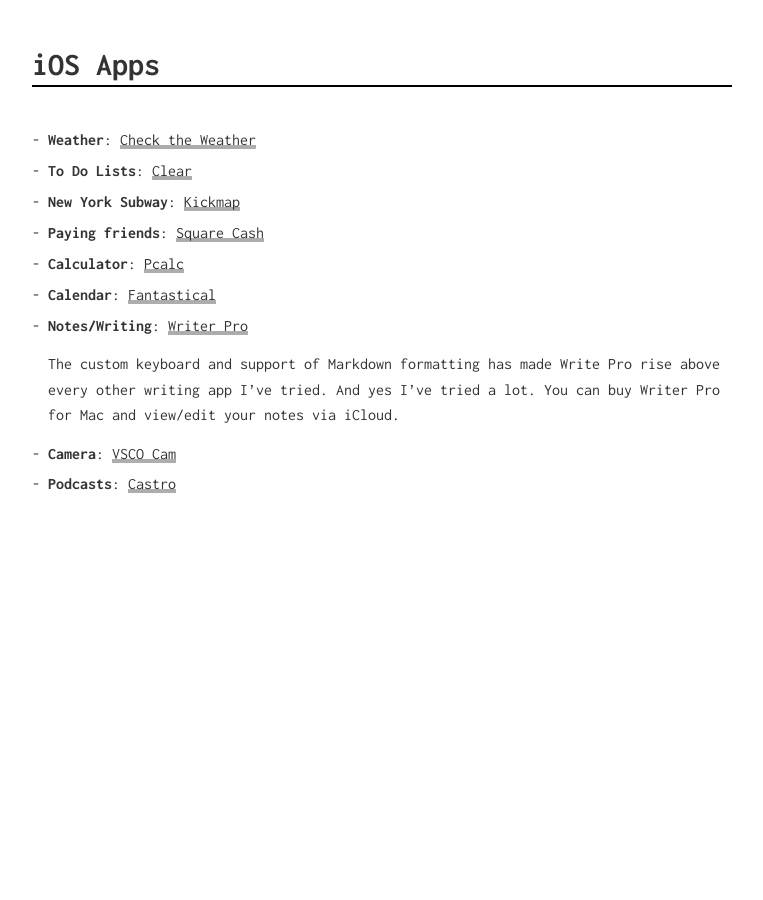
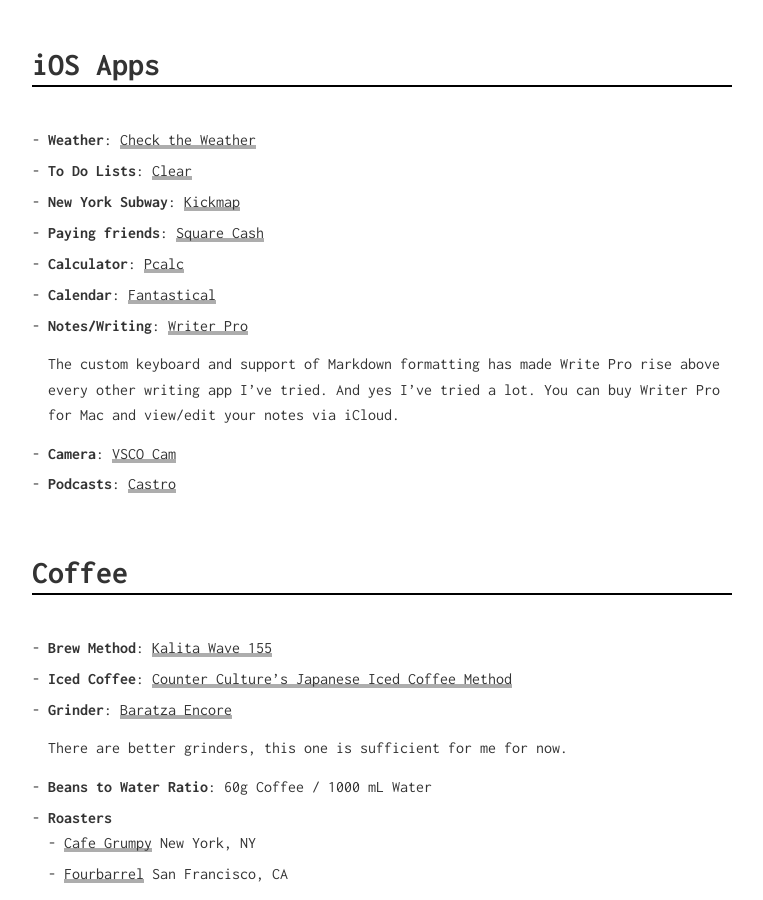
Before and after one commit to sklise/damn-fine, a Jekyll site: the page built from things.md, in a window 1280 px wide and 900 px high, scrolled down 1781 px. Shown: the whole window, without its empty margins (258-1021 px from the left). Built offline with Jekyll 4.4.1, drawn with Linux system fonts in a browser that asks for light colours; before the commit the page ends 2291 px from its top, so only the background shows below that.

Commit message:
coffee stuff

```diff
--- a/things.md
+++ b/things.md
@@ -65,6 +65,19 @@ A collection of things that I think are pretty much the best, damn fine-est thin
 - **Camera**: [VSCO Cam](http://vsco.co/vscocam)
 - **Podcasts**: [Castro](http://castro.fm/)
 
+## Coffee
+
+- **Brew Method**: [Kalita Wave 155][kalita155]
+- **Iced Coffee**: [Counter Culture's Japanese Iced Coffee Method][iced]
+- **Grinder**: [Baratza Encore][grinder]
+
+    There are better grinders, this one is sufficient for me for now.
+
+- **Beans to Water Ratio**: 60g Coffee / 1000 mL Water
+- **Roasters**
+    + [Cafe Grumpy][grumpy] New York, NY
+    + [Fourbarrel][fourbarrel] San Francisco, CA
+
 [bootlegger]: http://www.boreasgear.com/collections/super-tramp/products/bootlegger-eclipse-black
 [knog-front]: http://www.amazon.com/Knog-Boomer-Rechargeable-Front-Light/dp/B004HNRBCG
 [knog-back]: http://www.amazon.com/Knog-Boomer-Rechargeable-Rear-Light/dp/B004HNUSOE/ref=pd_sim_sg_5
@@ -74,3 +87,9 @@ A collection of things that I think are pretty much the best, damn fine-est thin
 [caran]: http://www.carandache.ch/en/214-849-bille-noir-avec-etui.html
 [a5]: http://www.muji.us/store/stationery/notebooks/recycled-paper-notebook-a5.html
 [a6]: http://www.muji.us/store/stationery/notebooks/recycled-paper-note-beige-a6-plain.html
+
+[kalita155]: http://www.amazon.com/Kalita-Dripper-person-04021-japan/dp/B004W5L1XY/ref=pd_sbs_k_3
+[iced]: http://vimeo.com/41298356
+[grinder]: https://www.baratza.com/conical-burr-grinders/encore-grinder/
+[grumpy]: http://cafegrumpy.com/shop/
+[fourbarrel]: https://secure.fourbarrelcoffee.com/
```
